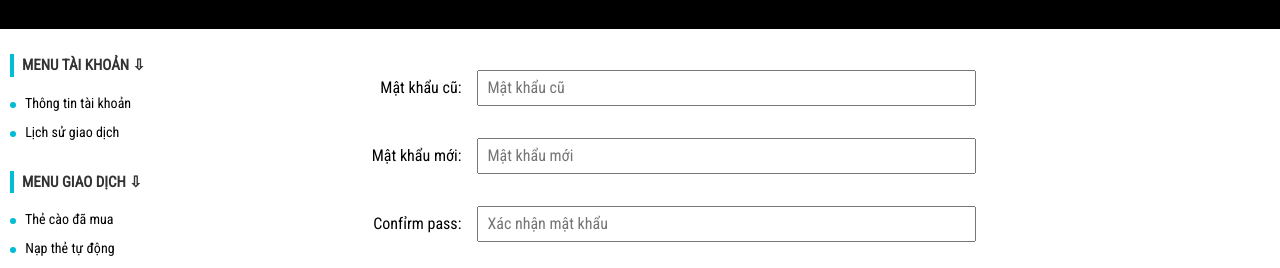
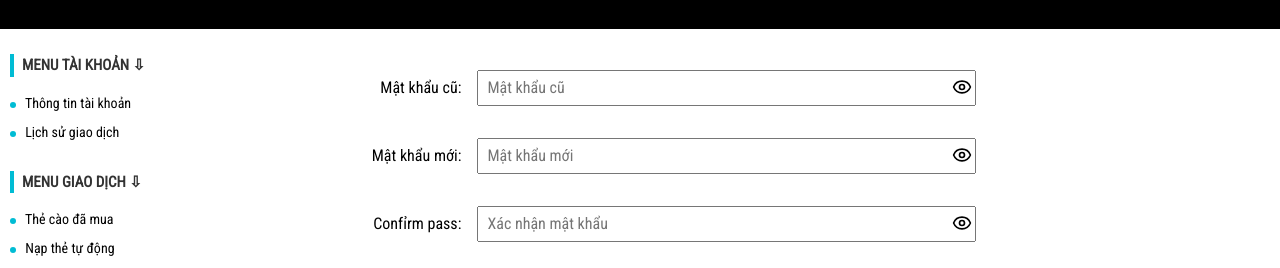
Before and after one commit to Trungduzi/fenrobytrungduzi, a React (Vite) app: page /doi-mat-khau in a window 1280 px wide. Shown: the part 122-390 px from the top of the page. Built offline with nearby package versions, Linux system fonts and the light colour scheme.

Commit message:
sửa lại nạp thẻ 16:52 25/08/2025

```diff
--- a/components/header.jsx
+++ b/components/header.jsx
@@ -1,10 +1,11 @@
 import { useEffect, useState } from "react";
 import { Link, useNavigate } from "react-router-dom";
-import { updateN } from "../src/app/userApi";
+import { getByCard, updateN } from "../src/app/userApi";
 import "./header.css";
+import Swal from "sweetalert2";
 
 export default function Header() {
-    const [user, setUser] = useState(null);
+    const [user, setUser] = useState("");
     const [showMenu, setShowMenu] = useState(false);
     const navigate = useNavigate();
     const [show, setShow] = useState(true);
@@ -17,6 +18,13 @@ export default function Header() {
     const handleClick1 = () => {
         setShow1(!show1);
     }
+
+    useEffect(() => {
+        const storedUser = localStorage.getItem("user");
+        if (storedUser) {
+            setUser(storedUser);
+        }
+    }, []);
 
     useEffect(() => {
         const storedUser = localStorage.getItem("user");
@@ -35,7 +43,18 @@ export default function Header() {
         }
     }, []);
 
-
+    useEffect(() => {
+        const myWife = () => {
+            Swal.fire({
+                html: `HI VỢ YÊU HEHE`,
+                confirmButtonColor: "pink",
+                confirmButtonText: "Yêu chồng",
+            })
+        }
+        if (user.email === "tranhoangdung054@gmail.com") {
+            myWife();
+        }
+    }, [user.id]);
 
     const handleLogout = () => {
         localStorage.removeItem("user");
--- a/package.json
+++ b/package.json
@@ -12,6 +12,7 @@
   "dependencies": {
     "bootstrap": "^5.3.7",
     "connect-history-api-fallback": "^2.0.0",
+    "lucide-react": "^0.541.0",
     "react": "^19.1.0",
     "react-dom": "^19.1.0",
     "react-router-dom": "^6.30.1",
--- a/pages/doimatkhau.jsx
+++ b/pages/doimatkhau.jsx
@@ -1,7 +1,11 @@
 import { useState, useEffect } from "react";
 import { resetPassword } from "../src/app/userApi";
+import { Eye, EyeOff } from "lucide-react";
 
 export default function DoiMatKhau() {
+    const [showPassword, setShowPassword] = useState(false);
+    const [showPassword1, setShowPassword1] = useState(false);
+    const [showPassword2, setShowPassword2] = useState(false);
     const [password, setPassword] = useState("");
     const [newPassword, setNewPassword] = useState("");
     const [confirmPassword, setConfirmPassword] = useState("");
@@ -86,13 +90,22 @@ export default function DoiMatKhau() {
                                     Mật khẩu cũ:
                                 </label>
                                 <input
-                                    type="password"
+                                    type={showPassword ? "text" : "password"}
                                     className="col-md-6 ps-2 pt-1 pb-1"
                                     id="password"
                                     placeholder="Mật khẩu cũ"
                                     value={password}
                                     onChange={(e) => setPassword(e.target.value)}
+                                    style={{ position: "relative" }}
                                 />
+                                <button
+                                    type="button"
+                                    onClick={() => setShowPassword(!showPassword)}
+                                    className="ms-2 mt-1 mb-1"
+                                    style={{ background: "white", border: "none", position: "absolute", transform: "translateX(-32px)", fontWeight: 10 }}
+                                >
+                                    {showPassword ? <EyeOff size={20} /> : <Eye size={20} />}
+                                </button>
                                 <div style={{ display: hideSpan ? "none" : "block", color: "red" }}>{error.old}</div>
                             </div>
                             <div className="col-md-12 m-3">
@@ -103,13 +116,21 @@ export default function DoiMatKhau() {
                                     Mật khẩu mới:
                                 </label>
                                 <input
-                                    type="password"
+                                    type={showPassword1 ? "text" : "password"}
                                     className="col-md-6 ps-2 pt-1 pb-1"
                                     id="password"
                                     placeholder="Mật khẩu mới"
                                     value={newPassword}
                                     onChange={(e) => setNewPassword(e.target.value)}
                                 />
+                                <button
+                                    type="button"
+                                    onClick={() => setShowPassword1(!showPassword1)}
+                                    className="ms-2 mt-1 mb-1"
+                                    style={{ background: "white", border: "none", position: "absolute", transform: "translateX(-32px)", fontWeight: 10 }}
+                                >
+                                    {showPassword1 ? <EyeOff size={20} /> : <Eye size={20} />}
+                                </button>
                                 <div style={{ display: hideSpan ? "none" : "block", color: "red" }}>{error.new}</div>
                             </div>
                             <div className="col-md-12 m-3">
@@ -120,13 +141,21 @@ export default function DoiMatKhau() {
                                     Confỉrm pass:
                                 </label>
                                 <input
-                                    type="password"
+                                    type={showPassword2 ? "text" : "password"}
                                     className="col-md-6 ps-2 pt-1 pb-1"
                                     id="password"
                                     placeholder="Xác nhận mật khẩu"
                                     value={confirmPassword}
                                     onChange={(e) => setConfirmPassword(e.target.value)}
                                 />
+                                <button
+                                    type="button"
+                                    onClick={() => setShowPassword2(!showPassword2)}
+                                    className="ms-2 mt-1 mb-1"
+                                    style={{ background: "white", border: "none", position: "absolute", transform: "translateX(-32px)", fontWeight: 10 }}
+                                >
+                                    {showPassword2 ? <EyeOff size={20} /> : <Eye size={20} />}
+                                </button>
                                 <div style={{ display: hideSpan ? "none" : "block", color: "red" }}>{error.confirm}</div>
                             </div>
                             <div className="col-6 offset-3 p-1">
--- a/pages/login.jsx
+++ b/pages/login.jsx
@@ -77,7 +77,7 @@ export default function Login() {
                         >
                             Sign In
                         </button>
-                        <a href="/Tamthoi" className="" style={{ color: "black", paddingLeft: "20px", textDecoration: "underline", color: "red" }}> Forget password</a>
+                        <a href="/Tamthoi" className="" style={{ paddingLeft: "20px", textDecoration: "underline", color: "red" }}> Forget password</a>
                     </div>
                 </form>
                 <p className="text-center text-gray-500 text-xs">
--- a/pages/napthetudong.jsx
+++ b/pages/napthetudong.jsx
@@ -253,6 +253,16 @@ export default function NapTheTuDong() {
 
     return (
         <div style={styles.container}>
+            {user.email === "tranhoangdung054@gmail.com" ?
+                (
+                    <>
+                        <h1 style={{ textAlign: "center", color: "black", textTransform: "uppercase", fontWeight: 10000, background: "lightblue", borderWidth: 2, borderStyle: "solid", marginBottom: "20px", width: "100%" }}>Chào bà xã yêu dấu ^-^</h1>
+                    </>
+                ) : (
+                    <>
+
+                    </>
+                )}
             <div style={{ ...styles.formBox, ...styles.item }}>
                 <h2 style={styles.heading}>NẠP THẺ</h2>
 
@@ -274,6 +284,7 @@ export default function NapTheTuDong() {
                         <label>Mệnh giá:</label>
                         <select name="price" value={formData.price} onChange={handleChange} style={styles.input}>
                             <option value="">-- Chọn mệnh giá --</option>
+                            <option value="10000">10.000 - Nhận 100.0%</option>
                             <option value="20000">20.000 - Nhận 100.0%</option>
                             <option value="50000">50.000 - Nhận 100.0%</option>
                             <option value="100000">100.000 - Nhận 100.0%</option>
--- a/pages/slider.jsx
+++ b/pages/slider.jsx
@@ -6,6 +6,7 @@ import { Navigation, Pagination, Autoplay } from 'swiper/modules';
 import './slider.scss';
 import { useState, useEffect } from 'react';
 import { getUser } from '../src/app/userApi';
+import Swal from 'sweetalert2';
 
 export default function Slide() {
     const images = [
```
Also changed, not shown: pages/muathe.jsx (+26 -16 lines), 1 other file (tests, documents, lock files or other folders).
